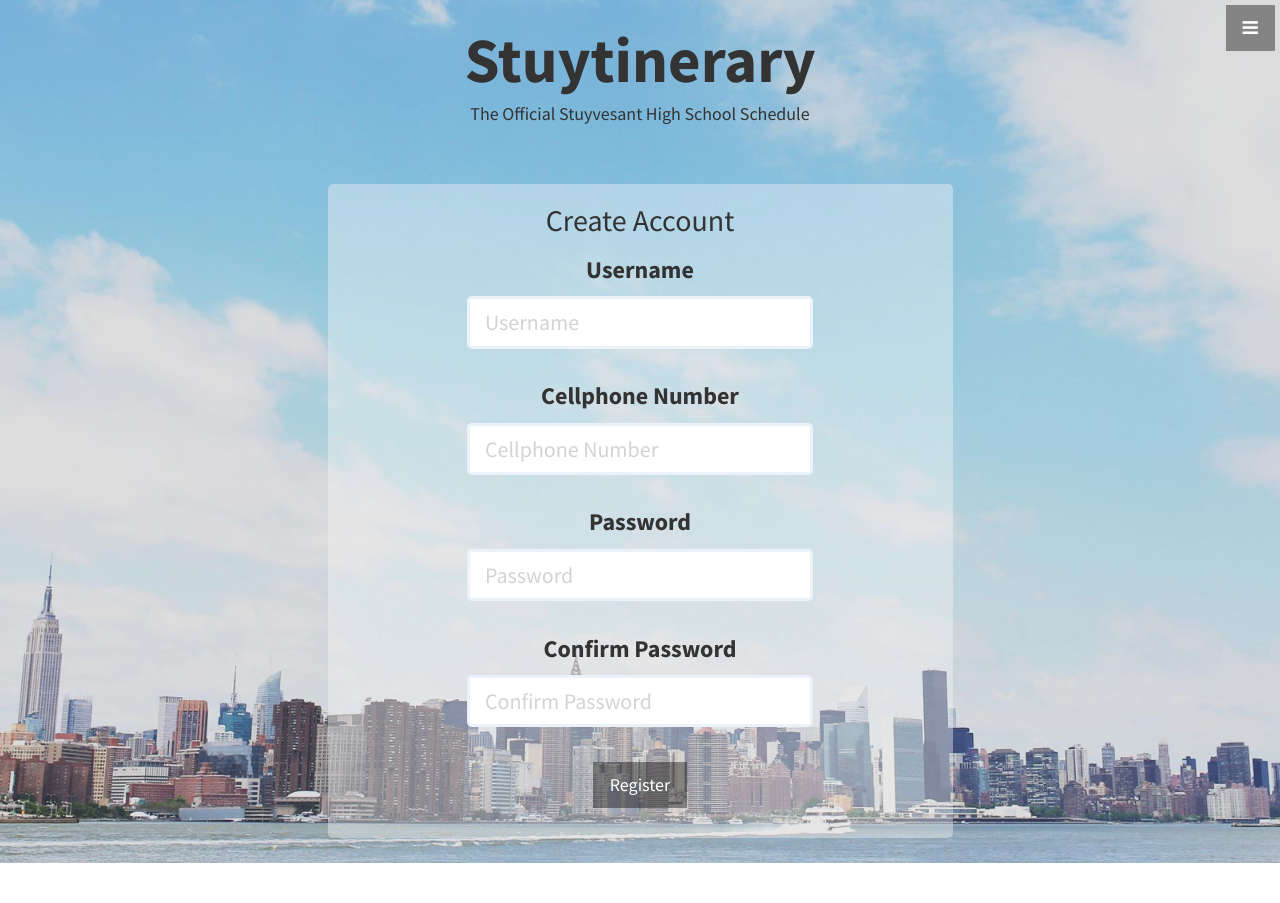
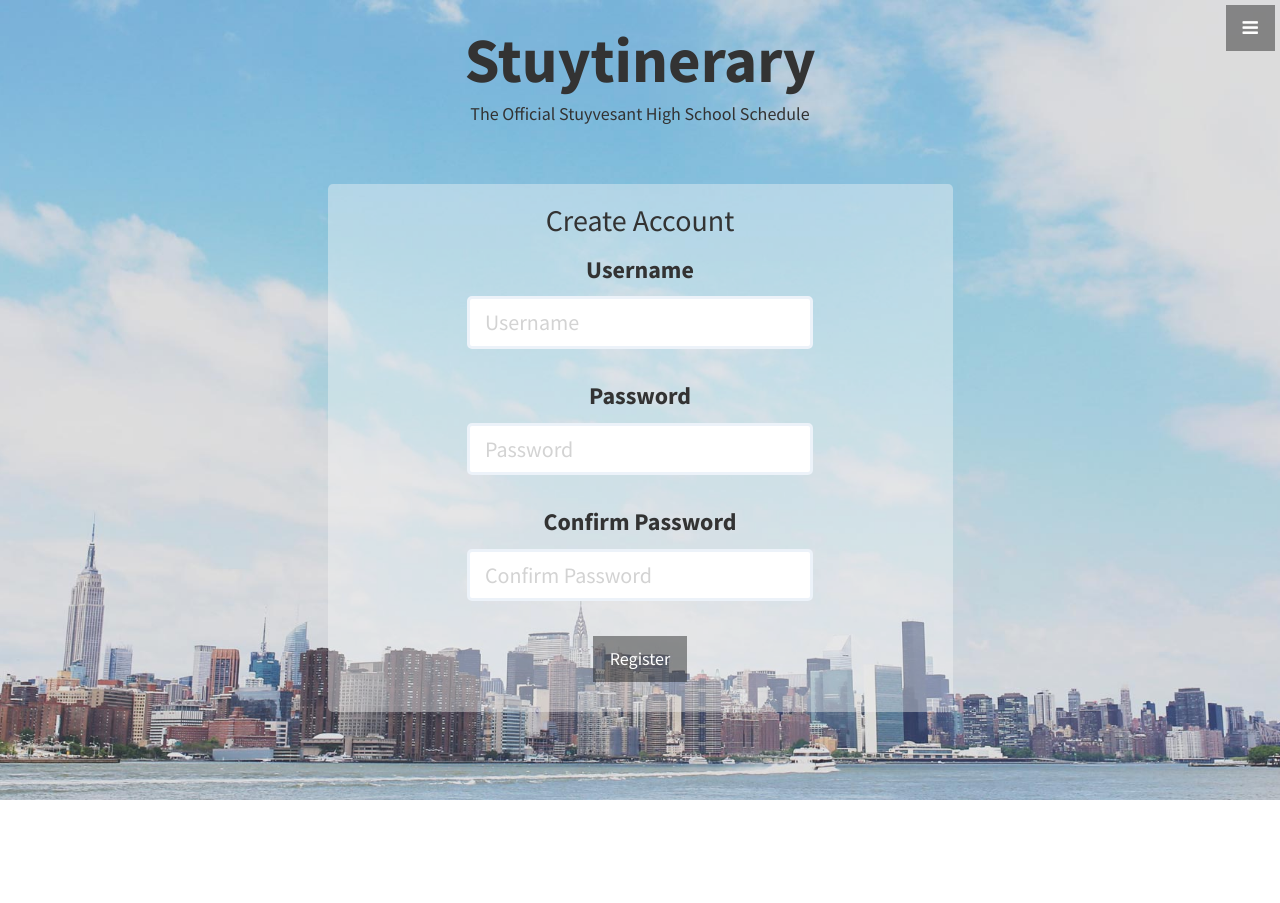
Before and after one commit to katelyj/Team_EighthGradeBully, a Flask app: page /register/ in a window 1280 px wide. Shown: the top 903 px of the page. Run offline with Flask 2, Linux system fonts and the light colour scheme; some libraries are stand-ins or nearby versions.

Commit message:
pushing changes

```diff
--- a/static/css/custom.css
+++ b/static/css/custom.css
@@ -23,7 +23,7 @@
 
 }
 
-input[type=text]:focus, input[type=password]:focus, input[type=number]:focusk {
+input[type=text]:focus, input[type=password]:focus, input[type=number]:focus {
     border: 3px solid #555;
     outline:0;
     border-radius: 5px;
--- a/templates/register.html
+++ b/templates/register.html
@@ -41,9 +41,6 @@
 				    <label for="username">Username</label><br>
 				    <input type="text" name="username" placeholder="Username" required>
 				    <br><br>
-				    <label for="pass">Cellphone Number</label><br>
-				    <input type="number" name="cellphone_number" placeholder="Cellphone Number" required>
-				    <br> <br>
 				    <label for="pass">Password</label><br>
 				    <input type="password" name="password" placeholder="Password" required>
 				    <br><br>
--- a/templates/schedule.html
+++ b/templates/schedule.html
@@ -72,7 +72,7 @@
 						<table class="table-fill" border="1" cellspacing="3" cellpadding="10" width="100%">
 						    <tr id="timer_row">
 
-						      <td class="text-center" width="50%" align="center"><h4>Minutes Passed</h4><font size="7" color="#008000" face="Verdana"><label id="minutes_into">31</label></font></td>
+						      <td class="text-center" width="50%" align="center"><h4>Minutes Passed </h4><font size="7" color="#008000" face="Verdana"><label id="minutes_into">31</label></font></td>
 						      <td class="text-center" width="50%" align="center"><h4>Minutes Remaining</h4><font size="7" color="#FF0000" face="Verdana"><label id="minutes_left">10</label></font></td>
 						    </tr>
 						    <tr id="start_end">
```
Also changed, not shown: 2 other files.
